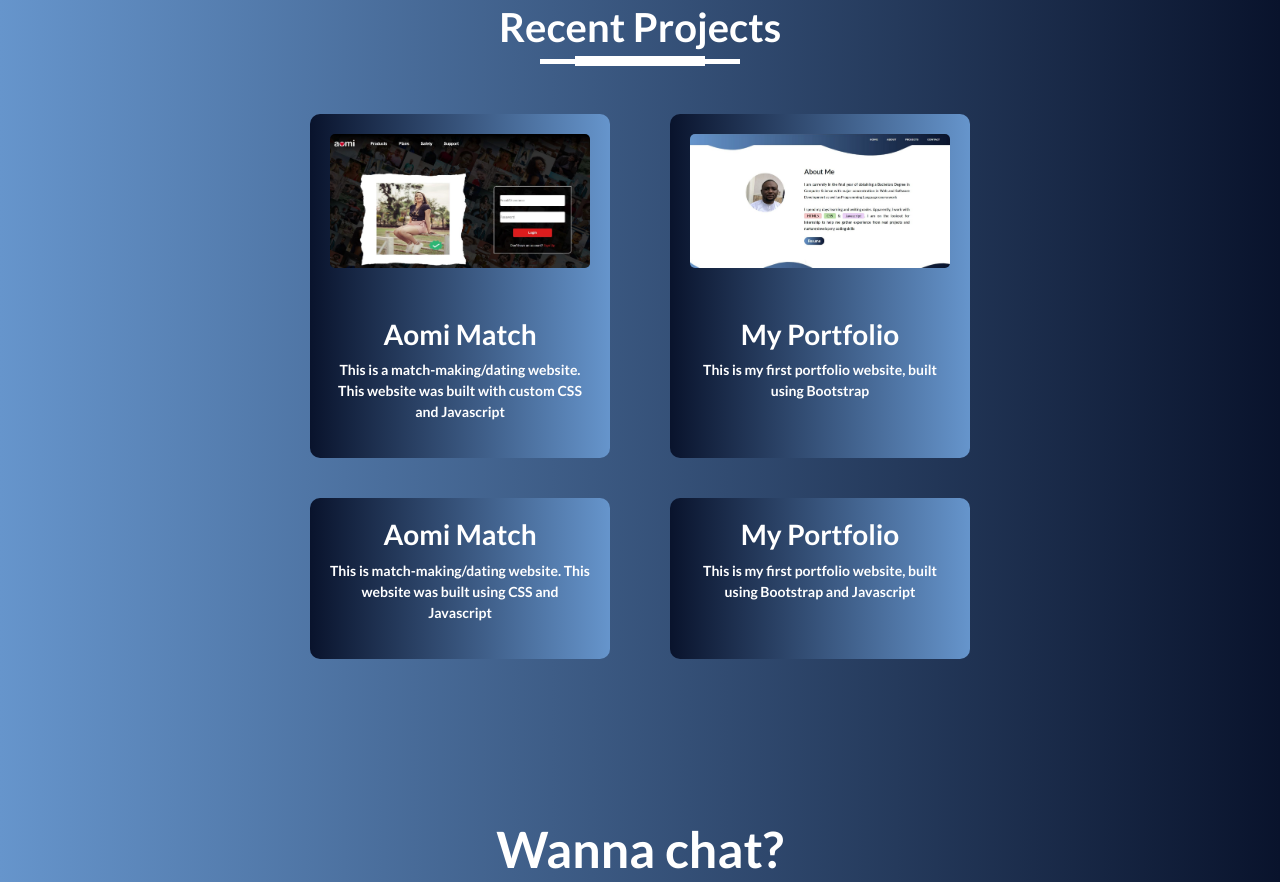
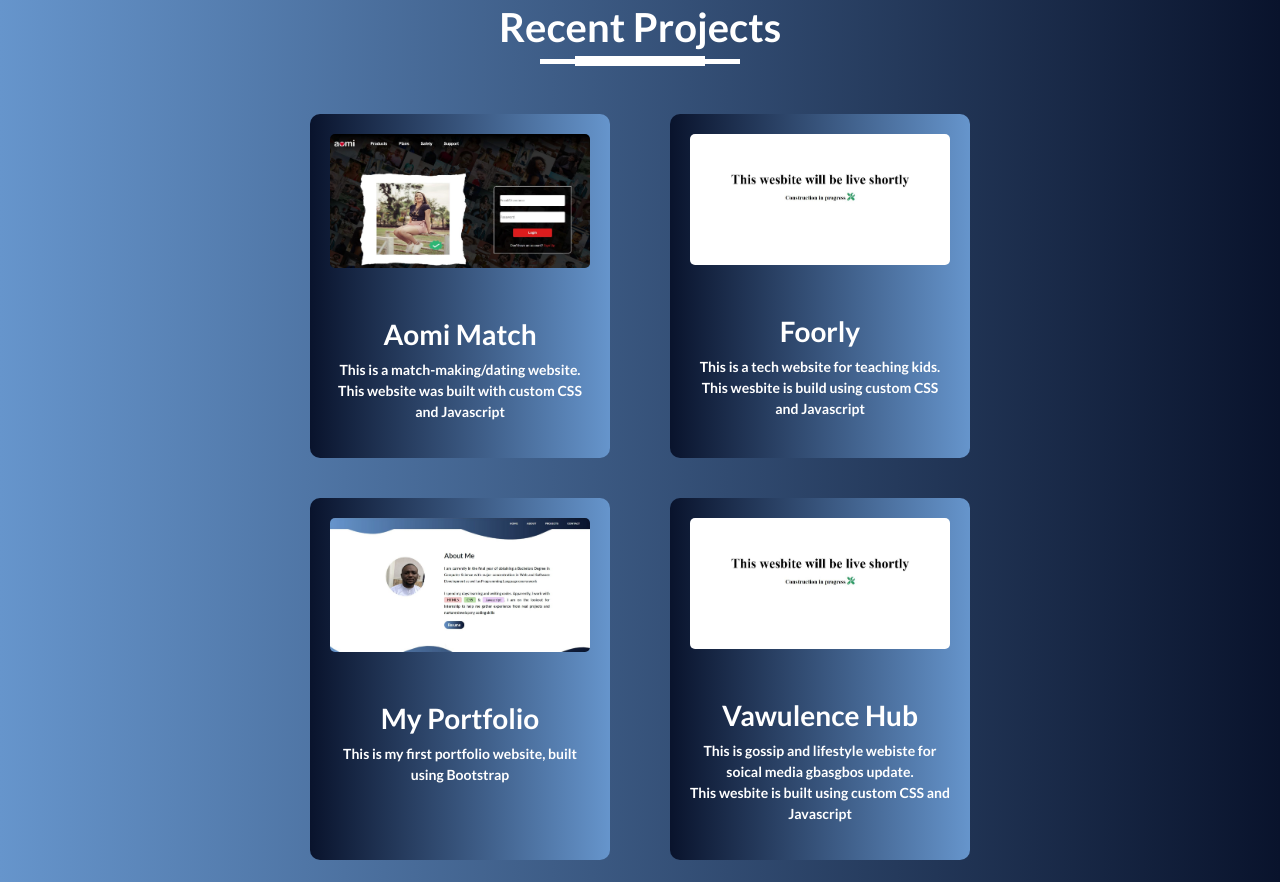
Before and after one commit to cyvibez/My-Portfolio, a plain HTML site: page index.html in a window 1280 px wide. Shown: the part 1538-2420 px from the top of the page. Drawn offline with nearby package versions, Linux system fonts and the light colour scheme.

Commit message:
added jpegs to project section

```diff
--- a/index.html
+++ b/index.html
@@ -100,25 +100,28 @@
           </a>
         </div>
           <div class="col-md-4 project-items" data-aos="fade-left" data-aos-once="true">
-            <img src="images/portfolio.jpg" alt="Image of Aomi Match website">
-            <a href="https://olamilekanakanni.netlify.app/">
-            <h3>My Portfolio</h3>
-            <p>This is my first portfolio website, built using Bootstrap</p>
+            <img src="images/vawulence.jpg" alt="Image of Foorly website">
+            <a href="#">
+            <h3>Foorly</h3>
+            <p>This is a tech website for teaching kids. This wesbite is build using custom CSS and Javascript</p>
           </a>
           </div>
         </div>
 
         <div class="row  project-content justify-content-center" data-aos-once="true">
           <div class="col-md-4 project-items" data-aos="fade-right" data-aos-once="true">
-            <a href="#">
-            <h3>Aomi Match</h3>
-            <p>This is match-making/dating website. This website was built using CSS and Javascript</p>
+            <img src="images/portfolio.jpg" alt="Image of Olamilekan Akanni's Portfolio">
+            <a href="https://olamilekanakanni.netlify.app/">
+            <h3>My Portfolio</h3>
+            <p>This is my first portfolio website, built using Bootstrap</p>
           </a>
         </div>
           <div class="col-md-4 project-items"  data-aos="fade-left" data-aos-once="true">
+            <img src="images/vawulence.jpg" alt="Image of Vawulence Hub's website">
             <a href="#">
-            <h3>My Portfolio</h3>
-            <p>This is my first portfolio website, built using Bootstrap and Javascript</p>
+            <h3>Vawulence Hub</h3>
+            <p>This is gossip and lifestyle webiste for soical media gbasgbos update. <br>
+              This wesbite is built using custom CSS and Javascript</p>
           </a>
           </div>
         </div>
```
Also changed, not shown: images/vawulence.jpg (added).
